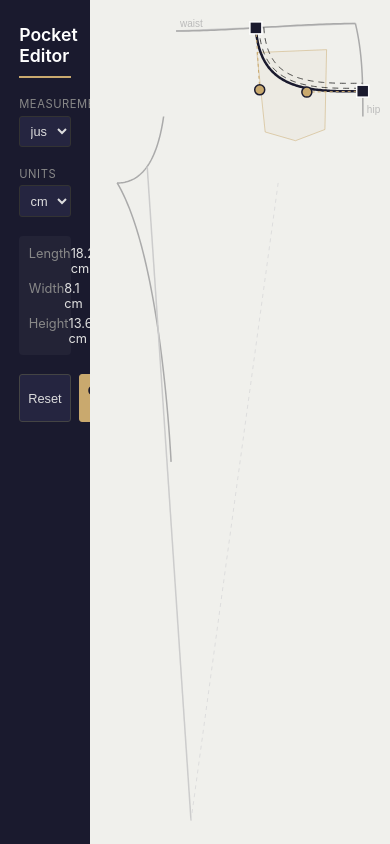
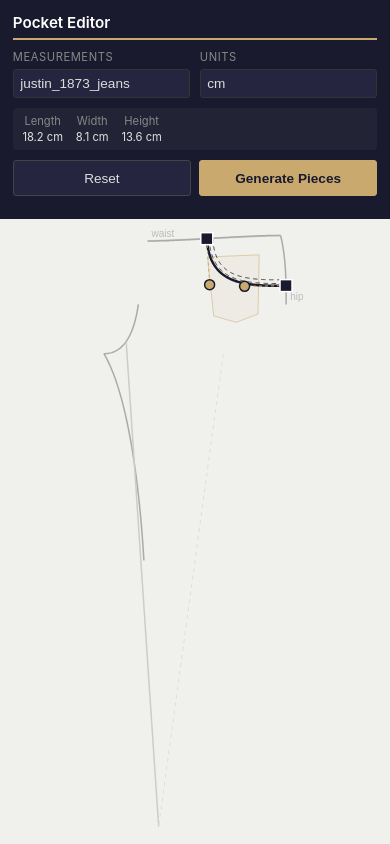
Before and after one commit to justindomingue/atelier-domingue, a Flask app: page / in a window 390 px wide. Run offline with Flask 3, Linux system fonts and the light colour scheme.

Commit message:
Improve mobile experience with responsive layout and larger touch targets
Updates CSS for mobile responsiveness, stacking the sidebar above the canvas and improving touch target sizes in `editor.js`.

Replit-Commit-Author: Agent
Replit-Commit-Session-Id: c5c162b2-23f9-413e-a022-88e3fd108599
Replit-Commit-Checkpoint-Type: full_checkpoint
Replit-Commit-Event-Id: 03f85e0f-dbc0-429e-a9fb-a4baa0be4eac
Replit-Commit-Screenshot-Url: https://storage.googleapis.com/screenshot-production-us-central1/c3360261-5683-406e-b9f2-d63016aef8c4/c5c162b2-23f9-413e-a022-88e3fd108599/YlGqJ0R
Replit-Helium-Checkpoint-Created: true

```diff
--- a/pocket_editor/static/editor.js
+++ b/pocket_editor/static/editor.js
@@ -300,19 +300,23 @@ function draw() {
     ctx.setLineDash([]);
     ctx.restore();
 
+    const touch = isTouchDevice();
+    const endSize = touch ? 10 : 6;
+    const handleRadius = touch ? 8 : 5;
+
     controlPoints.forEach((pt, i) => {
         const [cx, cy] = toCanvas(pt[0], pt[1]);
         const isEnd = (i === 0 || i === 3);
         ctx.save();
         if (isEnd) {
             ctx.fillStyle = '#1a1a2e';
-            ctx.fillRect(cx - 6, cy - 6, 12, 12);
+            ctx.fillRect(cx - endSize, cy - endSize, endSize * 2, endSize * 2);
             ctx.strokeStyle = '#fff';
             ctx.lineWidth = 1.5;
-            ctx.strokeRect(cx - 6, cy - 6, 12, 12);
+            ctx.strokeRect(cx - endSize, cy - endSize, endSize * 2, endSize * 2);
         } else {
             ctx.beginPath();
-            ctx.arc(cx, cy, 5, 0, Math.PI * 2);
+            ctx.arc(cx, cy, handleRadius, 0, Math.PI * 2);
             ctx.fillStyle = '#c9a96e';
             ctx.fill();
             ctx.strokeStyle = '#1a1a2e';
@@ -347,8 +351,12 @@ function getMousePos(e) {
     return [e.clientX - rect.left, e.clientY - rect.top];
 }
 
+function isTouchDevice() {
+    return 'ontouchstart' in window || navigator.maxTouchPoints > 0;
+}
+
 function findClosest(mx, my) {
-    let best = -1, bestDist = 25;
+    let best = -1, bestDist = isTouchDevice() ? 40 : 25;
     controlPoints.forEach((pt, i) => {
         const [cx, cy] = toCanvas(pt[0], pt[1]);
         const d = Math.sqrt((mx - cx) ** 2 + (my - cy) ** 2);
--- a/pocket_editor/static/style.css
+++ b/pocket_editor/static/style.css
@@ -9,16 +9,19 @@ body {
     background: #f0f0ec;
     color: #2c2c2c;
     height: 100vh;
+    height: 100dvh;
     overflow: hidden;
 }
 
 .app {
     display: flex;
     height: 100vh;
+    height: 100dvh;
 }
 
 .sidebar {
     width: 280px;
+    min-width: 280px;
     background: #1a1a2e;
     color: #e0e0e0;
     padding: 1.5rem 1.2rem;
@@ -55,7 +58,9 @@ select {
     border-radius: 3px;
     background: #252540;
     color: #ddd;
-    font-size: 0.8rem;
+    font-size: 0.85rem;
+    -webkit-appearance: none;
+    appearance: none;
 }
 
 .stats {
@@ -170,9 +175,84 @@ select {
     justify-content: center;
     background: #f0f0ec;
     position: relative;
+    min-height: 0;
 }
 
 canvas {
     display: block;
     cursor: crosshair;
+    touch-action: none;
 }
+
+@media (max-width: 700px) {
+    .app {
+        flex-direction: column;
+    }
+
+    .sidebar {
+        width: 100%;
+        min-width: unset;
+        flex-direction: row;
+        flex-wrap: wrap;
+        gap: 0.6rem;
+        padding: 0.8rem;
+        overflow-y: visible;
+        overflow-x: auto;
+        align-items: center;
+    }
+
+    .sidebar h1 {
+        width: 100%;
+        font-size: 0.95rem;
+        padding-bottom: 0.4rem;
+        margin-bottom: 0;
+    }
+
+    .control-group {
+        flex: 1;
+        min-width: 100px;
+    }
+
+    .stats {
+        flex-direction: row;
+        gap: 0.8rem;
+        width: 100%;
+        padding: 0.4rem 0.6rem;
+    }
+
+    .stat {
+        flex-direction: column;
+        align-items: center;
+        font-size: 0.7rem;
+        gap: 0.1rem;
+    }
+
+    .actions {
+        width: 100%;
+    }
+
+    .btn {
+        padding: 0.6rem;
+        font-size: 0.85rem;
+    }
+
+    .canvas-area {
+        flex: 1;
+        min-height: 200px;
+    }
+
+    #pieces-container {
+        width: 100%;
+        flex-direction: row;
+        flex-wrap: wrap;
+    }
+
+    .piece-card {
+        flex: 1;
+        min-width: 120px;
+    }
+
+    .piece-card .piece-svg {
+        max-height: 140px;
+    }
+}
```
